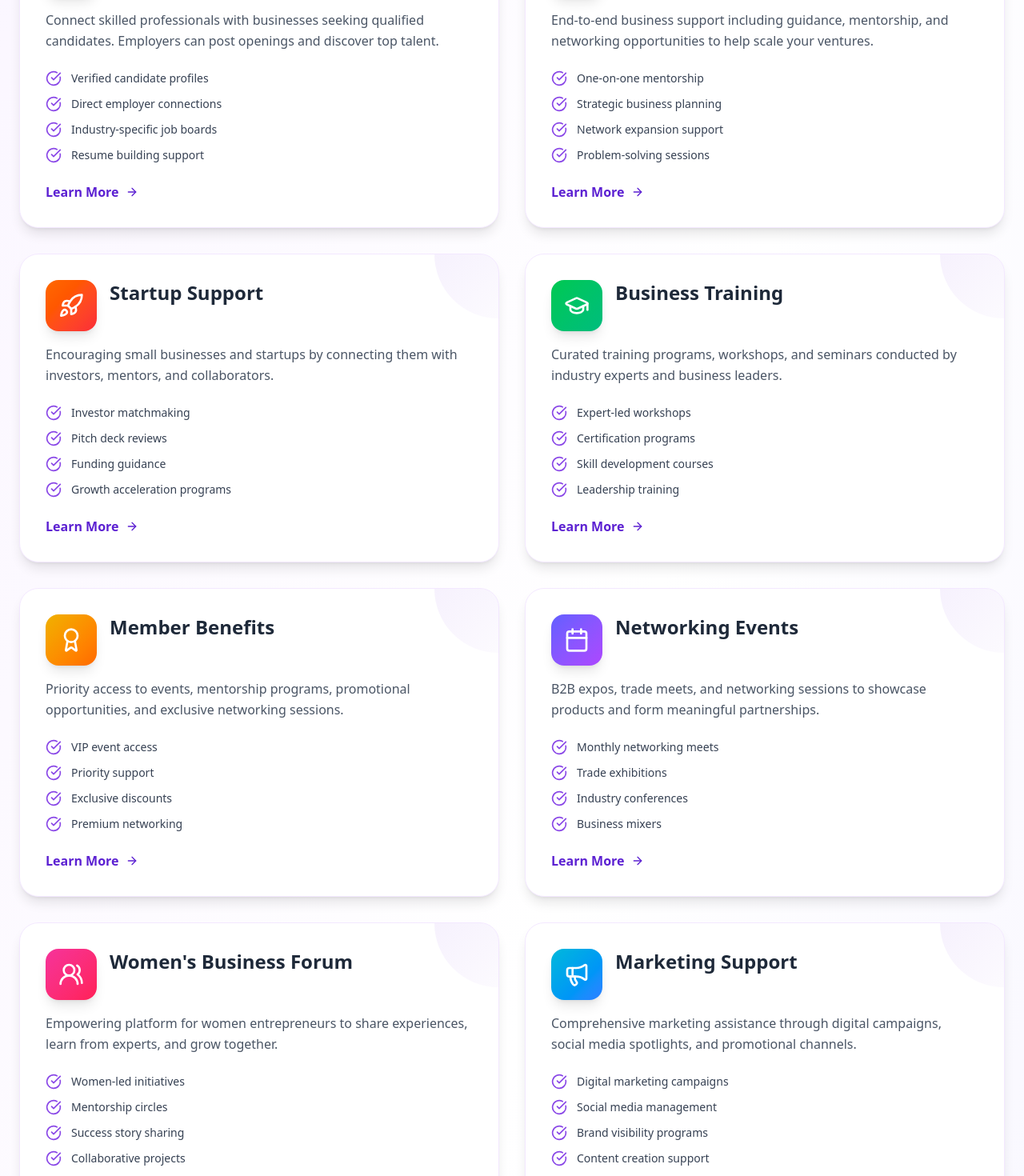
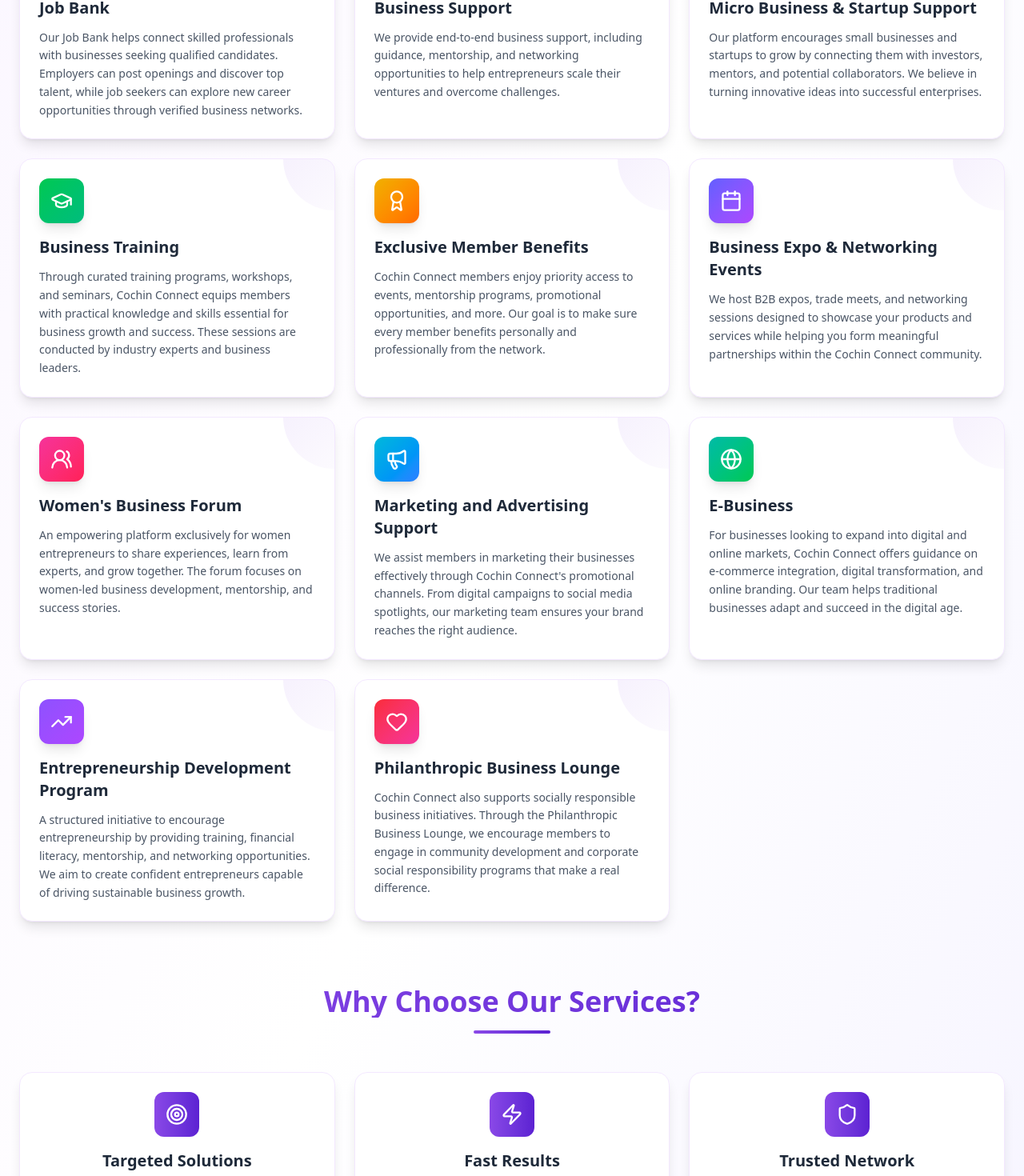
Before and after one commit to Hashir-0214/cochin-connect, a React (Vite) app: page /services in a window 1280 px wide. Shown: the part 800-2270 px from the top of the page at 80% size. Built offline with nearby package versions, Linux system fonts and the light colour scheme.

Commit message:
Refactor Services component: update service descriptions, titles, and improve layout for better user experience

```diff
--- a/src/components/Services.jsx
+++ b/src/components/Services.jsx
@@ -43,136 +43,71 @@
         {
             icon: Briefcase,
             title: "Job Bank",
-            description: "Connect skilled professionals with businesses seeking qualified candidates. Employers can post openings and discover top talent.",
-            features: [
-                "Verified candidate profiles",
-                "Direct employer connections",
-                "Industry-specific job boards",
-                "Resume building support"
-            ],
+            description: "Our Job Bank helps connect skilled professionals with businesses seeking qualified candidates. Employers can post openings and discover top talent, while job seekers can explore new career opportunities through verified business networks.",
             gradient: "from-blue-500 to-cyan-500"
         },
         {
             icon: Users,
             title: "Business Support",
-            description: "End-to-end business support including guidance, mentorship, and networking opportunities to help scale your ventures.",
-            features: [
-                "One-on-one mentorship",
-                "Strategic business planning",
-                "Network expansion support",
-                "Problem-solving sessions"
-            ],
+            description: "We provide end-to-end business support, including guidance, mentorship, and networking opportunities to help entrepreneurs scale their ventures and overcome challenges.",
             gradient: "from-purple-500 to-pink-500"
         },
         {
             icon: Rocket,
-            title: "Startup Support",
-            description: "Encouraging small businesses and startups by connecting them with investors, mentors, and collaborators.",
-            features: [
-                "Investor matchmaking",
-                "Pitch deck reviews",
-                "Funding guidance",
-                "Growth acceleration programs"
-            ],
+            title: "Micro Business & Startup Support",
+            description: "Our platform encourages small businesses and startups to grow by connecting them with investors, mentors, and potential collaborators. We believe in turning innovative ideas into successful enterprises.",
             gradient: "from-orange-500 to-red-500"
         },
         {
             icon: GraduationCap,
             title: "Business Training",
-            description: "Curated training programs, workshops, and seminars conducted by industry experts and business leaders.",
-            features: [
-                "Expert-led workshops",
-                "Certification programs",
-                "Skill development courses",
-                "Leadership training"
-            ],
+            description: "Through curated training programs, workshops, and seminars, Cochin Connect equips members with practical knowledge and skills essential for business growth and success. These sessions are conducted by industry experts and business leaders.",
             gradient: "from-green-500 to-emerald-500"
         },
         {
             icon: Award,
-            title: "Member Benefits",
-            description: "Priority access to events, mentorship programs, promotional opportunities, and exclusive networking sessions.",
-            features: [
-                "VIP event access",
-                "Priority support",
-                "Exclusive discounts",
-                "Premium networking"
-            ],
+            title: "Exclusive Member Benefits",
+            description: "Cochin Connect members enjoy priority access to events, mentorship programs, promotional opportunities, and more. Our goal is to make sure every member benefits personally and professionally from the network.",
             gradient: "from-yellow-500 to-orange-500"
         },
         {
             icon: Calendar,
-            title: "Networking Events",
-            description: "B2B expos, trade meets, and networking sessions to showcase products and form meaningful partnerships.",
-            features: [
-                "Monthly networking meets",
-                "Trade exhibitions",
-                "Industry conferences",
-                "Business mixers"
-            ],
+            title: "Business Expo & Networking Events",
+            description: "We host B2B expos, trade meets, and networking sessions designed to showcase your products and services while helping you form meaningful partnerships within the Cochin Connect community.",
             gradient: "from-indigo-500 to-purple-500"
         },
         {
             icon: UsersRound,
             title: "Women's Business Forum",
-            description: "Empowering platform for women entrepreneurs to share experiences, learn from experts, and grow together.",
-            features: [
-                "Women-led initiatives",
-                "Mentorship circles",
-                "Success story sharing",
-                "Collaborative projects"
-            ],
+            description: "An empowering platform exclusively for women entrepreneurs to share experiences, learn from experts, and grow together. The forum focuses on women-led business development, mentorship, and success stories.",
             gradient: "from-pink-500 to-rose-500"
         },
         {
             icon: Megaphone,
-            title: "Marketing Support",
-            description: "Comprehensive marketing assistance through digital campaigns, social media spotlights, and promotional channels.",
-            features: [
-                "Digital marketing campaigns",
-                "Social media management",
-                "Brand visibility programs",
-                "Content creation support"
-            ],
+            title: "Marketing and Advertising Support",
+            description: "We assist members in marketing their businesses effectively through Cochin Connect's promotional channels. From digital campaigns to social media spotlights, our marketing team ensures your brand reaches the right audience.",
             gradient: "from-cyan-500 to-blue-500"
         },
         {
             icon: Globe,
-            title: "E-Business Solutions",
-            description: "Guidance on e-commerce integration, digital transformation, and online branding for traditional businesses.",
-            features: [
-                "E-commerce setup",
-                "Digital transformation",
-                "Online store optimization",
-                "Digital payment integration"
-            ],
+            title: "E-Business",
+            description: "For businesses looking to expand into digital and online markets, Cochin Connect offers guidance on e-commerce integration, digital transformation, and online branding. Our team helps traditional businesses adapt and succeed in the digital age.",
             gradient: "from-teal-500 to-green-500"
         },
         {
             icon: TrendingUp,
-            title: "Entrepreneurship Program",
-            description: "Structured initiative providing training, financial literacy, mentorship, and networking opportunities.",
-            features: [
-                "Financial literacy training",
-                "Business model development",
-                "Mentorship matching",
-                "Growth strategy planning"
-            ],
+            title: "Entrepreneurship Development Program",
+            description: "A structured initiative to encourage entrepreneurship by providing training, financial literacy, mentorship, and networking opportunities. We aim to create confident entrepreneurs capable of driving sustainable business growth.",
             gradient: "from-violet-500 to-purple-500"
         },
         {
             icon: Heart,
-            title: "Philanthropic Lounge",
-            description: "Supporting socially responsible business initiatives and corporate social responsibility programs.",
-            features: [
-                "CSR program development",
-                "Community engagement",
-                "Impact measurement",
-                "Sustainable business practices"
-            ],
+            title: "Philanthropic Business Lounge",
+            description: "Cochin Connect also supports socially responsible business initiatives. Through the Philanthropic Business Lounge, we encourage members to engage in community development and corporate social responsibility programs that make a real difference.",
             gradient: "from-red-500 to-pink-500"
         }
     ];
+
 
     const stats = [
         { icon: Users, value: "500+", label: "Active Members" },
@@ -250,61 +185,42 @@
                         ))}
                     </motion.div>
 
-                    {/* Services Grid */}
                     <motion.div
                         variants={containerVariants}
                         initial="hidden"
                         whileInView="visible"
                         viewport={{ once: true }}
-                        className="grid md:grid-cols-2 gap-8 mb-20"
+                        className="grid md:grid-cols-2 lg:grid-cols-3 gap-6 mb-20"
                     >
                         {services.map((service, index) => (
                             <motion.div
                                 key={index}
                                 variants={itemVariants}
-                                whileHover={{ y: -8 }}
-                                className="group relative bg-white rounded-3xl p-8 shadow-lg hover:shadow-2xl transition-all duration-300 border border-purple-100 overflow-hidden"
+                                whileHover={{ y: -8, scale: 1.02 }}
+                                className="group relative bg-white rounded-2xl p-6 shadow-lg hover:shadow-2xl transition-all duration-300 border border-purple-100 overflow-hidden"
                             >
                                 {/* Gradient Background on Hover */}
                                 <div className="absolute inset-0 bg-gradient-to-br from-[#8a48e7]/5 to-[#5c21d2]/5 opacity-0 group-hover:opacity-100 transition-opacity duration-300"></div>
 
+                                {/* Icon */}
+                                <div className="relative mb-4">
+                                    <div className={`w-14 h-14 bg-gradient-to-br ${service.gradient} rounded-xl flex items-center justify-center shadow-lg group-hover:scale-110 transition-transform duration-300`}>
+                                        <service.icon className="w-7 h-7 text-white" />
+                                    </div>
+                                </div>
+
+                                {/* Content */}
                                 <div className="relative">
-                                    {/* Icon and Title */}
-                                    <div className="flex items-start gap-4 mb-4">
-                                        <div className={`w-16 h-16 bg-gradient-to-br ${service.gradient} rounded-2xl flex items-center justify-center shadow-lg group-hover:scale-110 transition-transform duration-300 flex-shrink-0`}>
-                                            <service.icon className="w-8 h-8 text-white" />
-                                        </div>
-                                        <div>
-                                            <h3 className="text-2xl font-bold text-gray-800 group-hover:text-[#5c21d2] transition-colors">
-                                                {service.title}
-                                            </h3>
-                                        </div>
-                                    </div>
-
-                                    {/* Description */}
-                                    <p className="text-gray-600 leading-relaxed mb-6">
+                                    <h3 className="text-xl font-bold text-gray-800 mb-3 group-hover:text-[#5c21d2] transition-colors">
+                                        {service.title}
+                                    </h3>
+                                    <p className="text-gray-600 leading-relaxed text-sm">
                                         {service.description}
                                     </p>
-
-                                    {/* Features */}
-                                    <div className="space-y-3">
-                                        {service.features.map((feature, idx) => (
-                                            <div key={idx} className="flex items-center gap-3">
-                                                <CheckCircle className="w-5 h-5 text-[#8a48e7] flex-shrink-0" />
-                                                <span className="text-gray-700 text-sm">{feature}</span>
-                                            </div>
-                                        ))}
-                                    </div>
-
-                                    {/* Learn More Button */}
-                                    <button className="mt-6 text-[#5c21d2] font-semibold flex items-center gap-2 group-hover:gap-3 transition-all">
-                                        Learn More
-                                        <ArrowRight className="w-4 h-4" />
-                                    </button>
                                 </div>
 
                                 {/* Decorative Element */}
-                                <div className="absolute top-0 right-0 w-40 h-40 bg-gradient-to-br from-[#8a48e7]/10 to-transparent rounded-full -translate-y-20 translate-x-20 group-hover:scale-150 transition-transform duration-500"></div>
+                                <div className="absolute top-0 right-0 w-32 h-32 bg-gradient-to-br from-[#8a48e7]/10 to-transparent rounded-full -translate-y-16 translate-x-16 group-hover:scale-150 transition-transform duration-500"></div>
                             </motion.div>
                         ))}
                     </motion.div>
```
